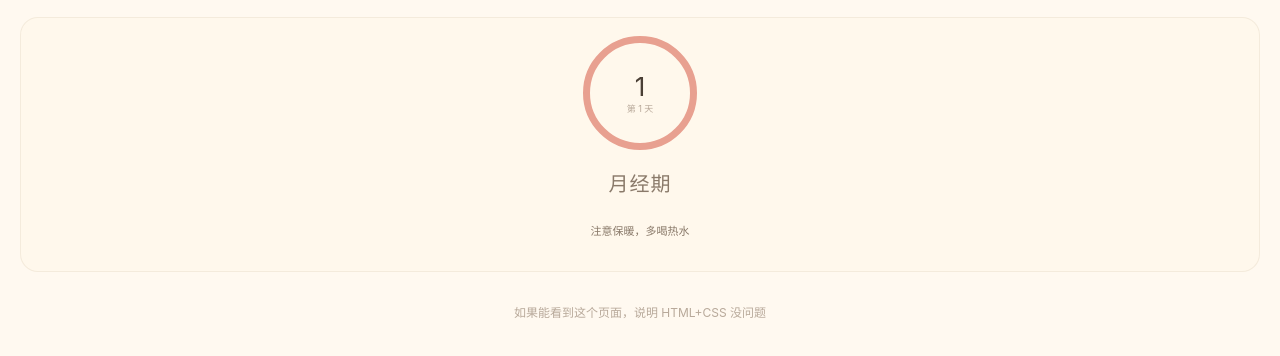
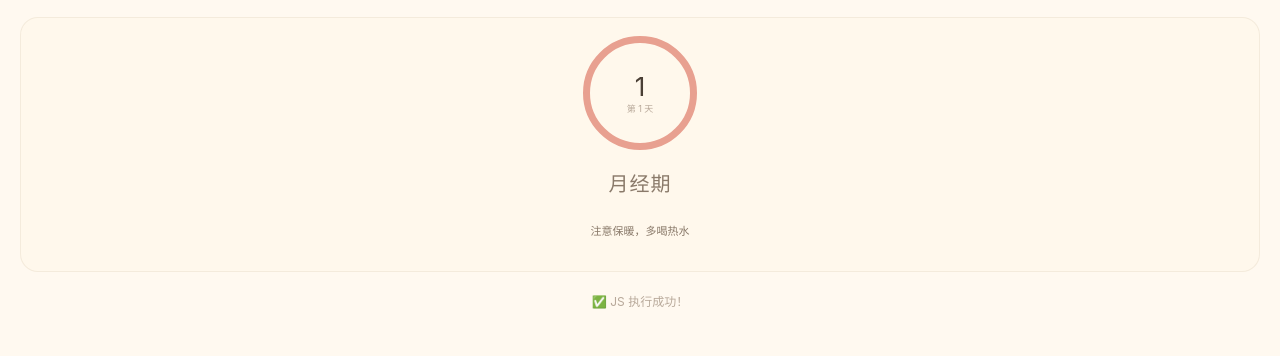
Before and after one commit to narcissus277/period-tracker-frontend, a plain HTML site: page index.html in a window 1280 px wide. Shown: the part 102-458 px from the top of the page. Drawn offline with Linux system fonts and the light colour scheme.

Commit message:
测试 JS 能否在 mini app 中执行

```diff
--- a/index.html
+++ b/index.html
@@ -13,6 +13,7 @@ p{color:#8A7A6A;font-size:13px;line-height:1.8;}
 .ring-inner{text-align:center;}
 .ring-day{font-size:26px;}
 .ring-label{font-size:9px;color:#B8A99A;}
+#msg{text-align:center;margin-top:20px;font-size:12px;color:#B8A99A;}
 </style>
 </head>
 <body>
@@ -28,6 +29,9 @@ p{color:#8A7A6A;font-size:13px;line-height:1.8;}
   <p style="text-align:center;margin-top:16px;font-size:20px;letter-spacing:1px">月经期</p>
   <p style="text-align:center;font-size:11px">注意保暖，多喝热水</p>
 </div>
-<p style="text-align:center;margin-top:30px;font-size:12px;color:#B8A99A">如果能看到这个页面，说明 HTML+CSS 没问题</p>
+<div id="msg">JS 加载中...</div>
+<script>
+document.getElementById('msg').textContent='✅ JS 执行成功！';
+</script>
 </body>
 </html>
```
